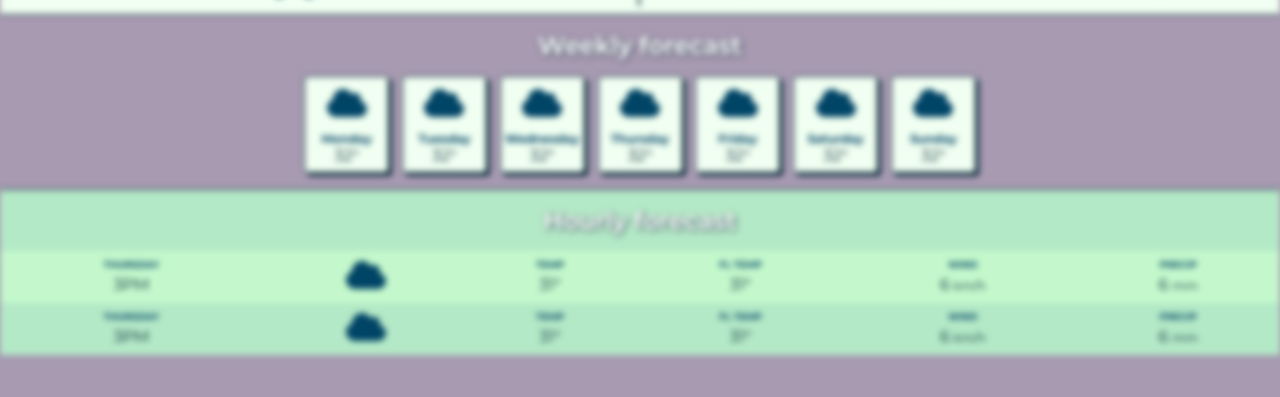
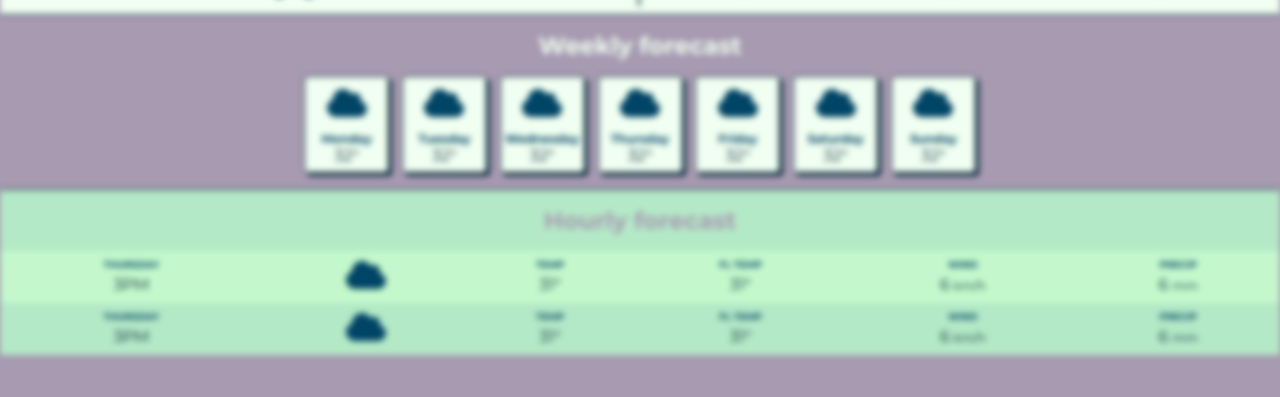
Before and after one commit to rubuz/WeatherApp, a website built with Vite: page index.html in a window 1280 px wide. Shown: the part 159-556 px from the top of the page. Built offline with nearby package versions, Linux system fonts and the light colour scheme; no server answers.

Commit message:
changes to font color

```diff
--- a/style.css
+++ b/style.css
@@ -29,11 +29,6 @@ body {
   background-color: var(--clr-primary-200);
   color: var(--clr-primary-800);
   font-family: var(--ff-regular);
-}
-
-h2 {
-  color: white;
-  text-shadow: 1px 1px 4px var(--clr-primary-800);
 }
 
 .blurred {
@@ -79,6 +74,7 @@ h2 {
 .weekly__title {
   text-align: center;
   margin: 1rem 0 0 0;
+  color: var(--clr-primary-100);
 }
 
 .weather__icon {
@@ -157,6 +153,7 @@ h2 {
   background-color: var(--clr-primary-500);
   padding: 1rem;
   border-top: 1px solid var(--clr-primary-800);
+  color: var(--clr-primary-200);
 }
 
 .hour__section {
```
